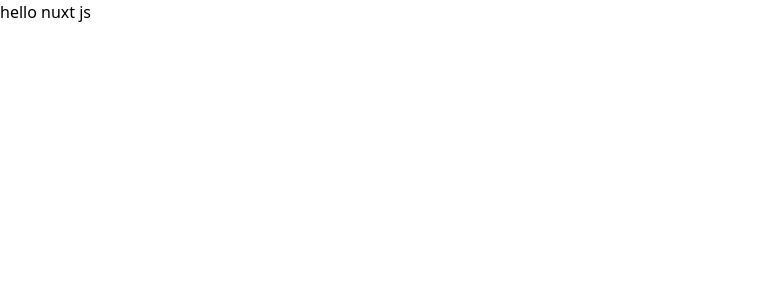
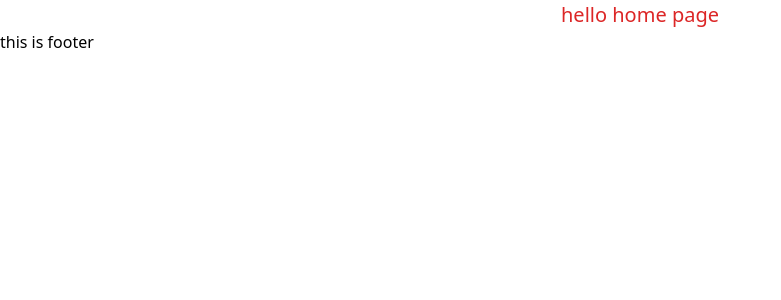
Before and after one commit to alirezafarmani20/Regal, a Nuxt app: page / in a window 1280 px wide. Shown: the top 300 px of the page, without its empty margins (0-781 px from the left). Built offline with nearby package versions, Linux system fonts and the light colour scheme.

Commit message:
install pritter and format the code

```diff
--- a/app.vue
+++ b/app.vue
@@ -1,5 +1,13 @@
+<script setup lang="ts">
+//importing components
+import Header from './components/Header.vue';
+import Footer from './components/Footer.vue';
+</script>
+
 <template>
+  <Header />
   <div>
-    <h2>hello nuxt js</h2>
+    <NuxtPage />
   </div>
+  <Footer />
 </template>
--- a/assets/css/main.css
+++ b/assets/css/main.css
@@ -3,7 +3,7 @@
 @tailwind utilities;
 
 * {
-    padding: 0;
-    margin: 0;
-    box-sizing: border-box;
+  padding: 0;
+  margin: 0;
+  box-sizing: border-box;
 }
--- /dev/null
+++ b/components/Footer.vue
@@ -0,0 +1,7 @@
+<script lang="ts" setup></script>
+
+<template>
+  <div>
+    <h2>this is footer</h2>
+  </div>
+</template>
--- /dev/null
+++ b/components/Header.vue
@@ -0,0 +1,15 @@
+<script lang="ts" setup>
+import Container from '~/layouts/Container.vue';
+</script>
+
+<template>
+  <div class="flex w-full">
+    <Container>
+      <div class="w-full flex item-center">
+        <div class=""></div>
+        <div class=""></div>
+        <div class=""></div>
+      </div>
+    </Container>
+  </div>
+</template>
--- a/layouts/Container.vue
+++ b/layouts/Container.vue
@@ -1,5 +1,5 @@
 <template>
-    <div class="mx-3 sm:mx-5 md:mx-7">
-        <slot></slot>
-    </div>
+  <div class="mx-3 sm:mx-5 md:mx-7">
+    <slot></slot>
+  </div>
 </template>
--- a/nuxt.config.ts
+++ b/nuxt.config.ts
@@ -12,4 +12,4 @@
   },
 
   modules: ['@pinia/nuxt'],
-})
+});
--- a/package.json
+++ b/package.json
@@ -7,7 +7,8 @@
     "dev": "nuxt dev",
     "generate": "nuxt generate",
     "preview": "nuxt preview",
-    "postinstall": "nuxt prepare"
+    "postinstall": "nuxt prepare",
+    "format": "prettier --write ."
   },
   "dependencies": {
     "@pinia/nuxt": "^0.9.0",
@@ -19,6 +20,7 @@
   "devDependencies": {
     "autoprefixer": "^10.4.20",
     "postcss": "^8.5.1",
+    "prettier": "^3.4.2",
     "tailwindcss": "^3.4.17"
   }
 }
--- a/pages/index.vue
+++ b/pages/index.vue
@@ -1,9 +1,7 @@
-<script lang="ts">
-const message:string = "hello home page"
-</script>
+<script lang="ts"></script>
 
 <template>
-    <div>
-        <h1 class="text-[20px] text-red-600">{{ message }}</h1>
-    </div>
+  <div>
+    <h1 class="text-[20px] text-red-600 text-center">hello home page</h1>
+  </div>
 </template>
--- a/tailwind.config.js
+++ b/tailwind.config.js
@@ -1,58 +1,58 @@
 /** @type {import('tailwindcss').Config} */
 module.exports = {
   content: [
-    "./components/**/*.{js,vue,ts}",
-    "./layouts/**/*.vue",
-    "./pages/**/*.vue",
-    "./plugins/**/*.{js,ts}",
-    "./app.vue",
-    "./error.vue",
+    './components/**/*.{js,vue,ts}',
+    './layouts/**/*.vue',
+    './pages/**/*.vue',
+    './plugins/**/*.{js,ts}',
+    './app.vue',
+    './error.vue',
   ],
   theme: {
     extend: {
       colors: {
-        "primary": "#B19276",
+        primary: '#B19276',
         // primary shade colos
-        "shade-9": "#120F0C",
-        "shade-8": "#231D18",
-        "shade-7": "#352C23",
-        "shade-6": "#473A2F",
-        "shade-5": "#59493B",
-        "shade-4": "#6A5847",
-        "shade-3": "#7C6653",
-        "shade-2": "#8E755E",
-        "shade-1": "#9F836A",
+        'shade-9': '#120F0C',
+        'shade-8': '#231D18',
+        'shade-7': '#352C23',
+        'shade-6': '#473A2F',
+        'shade-5': '#59493B',
+        'shade-4': '#6A5847',
+        'shade-3': '#7C6653',
+        'shade-2': '#8E755E',
+        'shade-1': '#9F836A',
         // primary tints colors
-        "tint-9": "#B99D84",
-        "tint-8": "#C1A891",
-        "tint-7": "#C8B39F",
-        "tint-6": "#D0BEAD",
-        "tint-5": "#D8C8BB",
-        "tint-4": "#E0D3C8",
-        "tint-3": "#E8DED6",
-        "tint-2": "#EFE9E4",
-        "tint-1": "#F7F4F1",
+        'tint-9': '#B99D84',
+        'tint-8': '#C1A891',
+        'tint-7': '#C8B39F',
+        'tint-6': '#D0BEAD',
+        'tint-5': '#D8C8BB',
+        'tint-4': '#E0D3C8',
+        'tint-3': '#E8DED6',
+        'tint-2': '#EFE9E4',
+        'tint-1': '#F7F4F1',
         // neutral colors
-        "gray-13": "#23242E",
-        "gray-12": "#2E2F39",
-        "gray-11": "#3C3D45",
-        "gray-10": "#54555D",
-        "gray-9": "#6D6D74",
-        "gray-8": "#85858B",
-        "gray-7": "#9D9EA2",
-        "gray-6": "#B6B6B9",
-        "gray-5": "#CECED1",
-        "gray-4": "#E7E7E8",
-        "gray-3": "#F2F2F3",
-        "gray-2": "#F7F7F8",
-        "gray-1": "#FAFAFA",
+        'gray-13': '#23242E',
+        'gray-12': '#2E2F39',
+        'gray-11': '#3C3D45',
+        'gray-10': '#54555D',
+        'gray-9': '#6D6D74',
+        'gray-8': '#85858B',
+        'gray-7': '#9D9EA2',
+        'gray-6': '#B6B6B9',
+        'gray-5': '#CECED1',
+        'gray-4': '#E7E7E8',
+        'gray-3': '#F2F2F3',
+        'gray-2': '#F7F7F8',
+        'gray-1': '#FAFAFA',
         // state colors
-        "error": "#FF6666",
-        "succes": "#32CD32",
-        "warning": "#FFC107",
-        "info": "#1E90FF",
-      }
+        error: '#FF6666',
+        succes: '#32CD32',
+        warning: '#FFC107',
+        info: '#1E90FF',
+      },
     },
   },
   plugins: [],
-}
+};
```
Also changed, not shown: .prettierrc.json (added), 1 other file (tests, documents, lock files or other folders).
